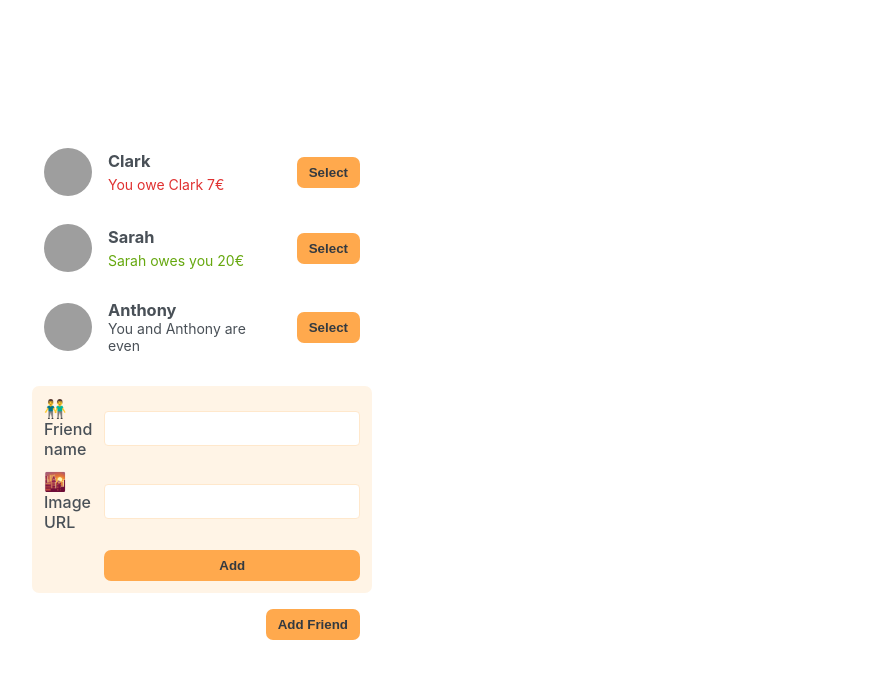
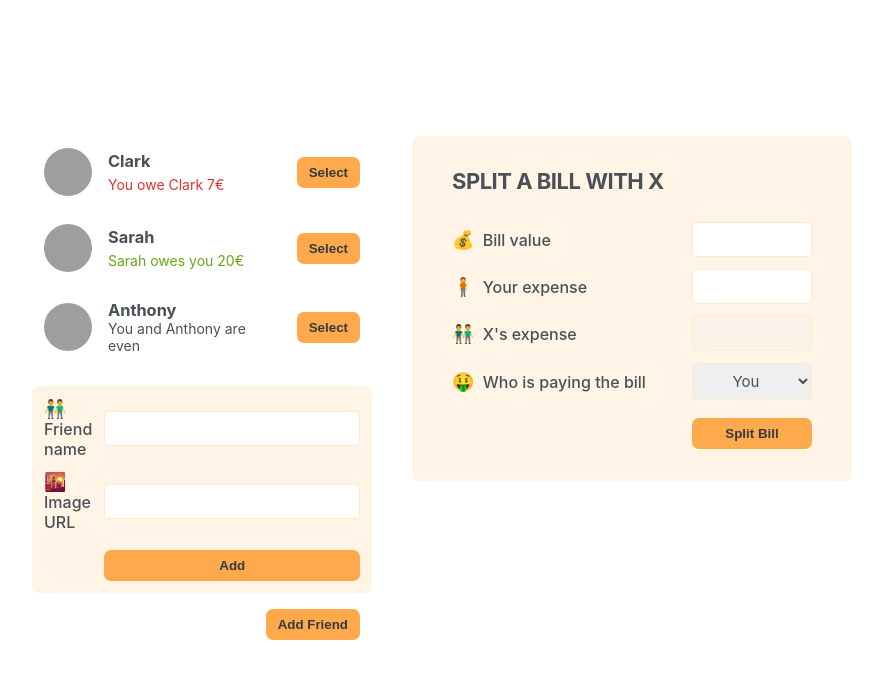
Before and after one commit to thomasmshaffery/react-tutorial, a React (Create React App) app in the folder eat-n-split/: page / in a window 1280 px wide. Shown: the top 678 px of the page, without its empty margins (198-1081 px from the left). Built offline with nearby package versions, Linux system fonts and the light colour scheme; grey boxes are pictures that could not be loaded.

Commit message:
Split a bill static form

```diff
--- a/eat-n-split/src/App.js
+++ b/eat-n-split/src/App.js
@@ -27,6 +27,7 @@
         <FormAddFriend />
         <Button>Add Friend</Button>
       </div>
+      <FormSplitBill />
     </div>
   );
 }
@@ -82,3 +83,28 @@
     </form>
   );
 }
+
+function FormSplitBill() {
+  return (
+    <form className="form-split-bill">
+      <h2>Split a bill with X</h2>
+
+      <label>💰 Bill value</label>
+      <input type="text" />
+
+      <label>🧍 Your expense</label>
+      <input type="text" />
+
+      <label>👬 X's expense</label>
+      <input type="text" disabled />
+
+      <label>🤑 Who is paying the bill</label>
+      <select>
+        <option value="user">You</option>
+        <option value="friend">X</option>
+      </select>
+
+      <Button>Split Bill</Button>
+    </form>
+  );
+}
```
